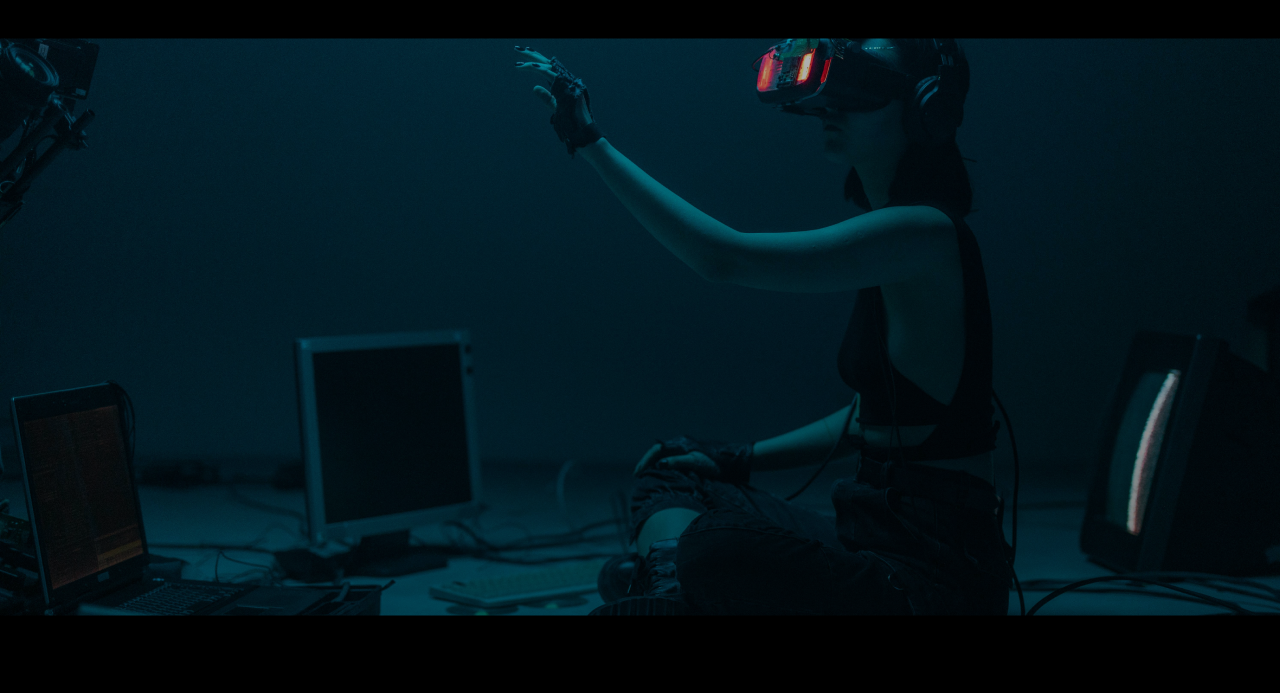
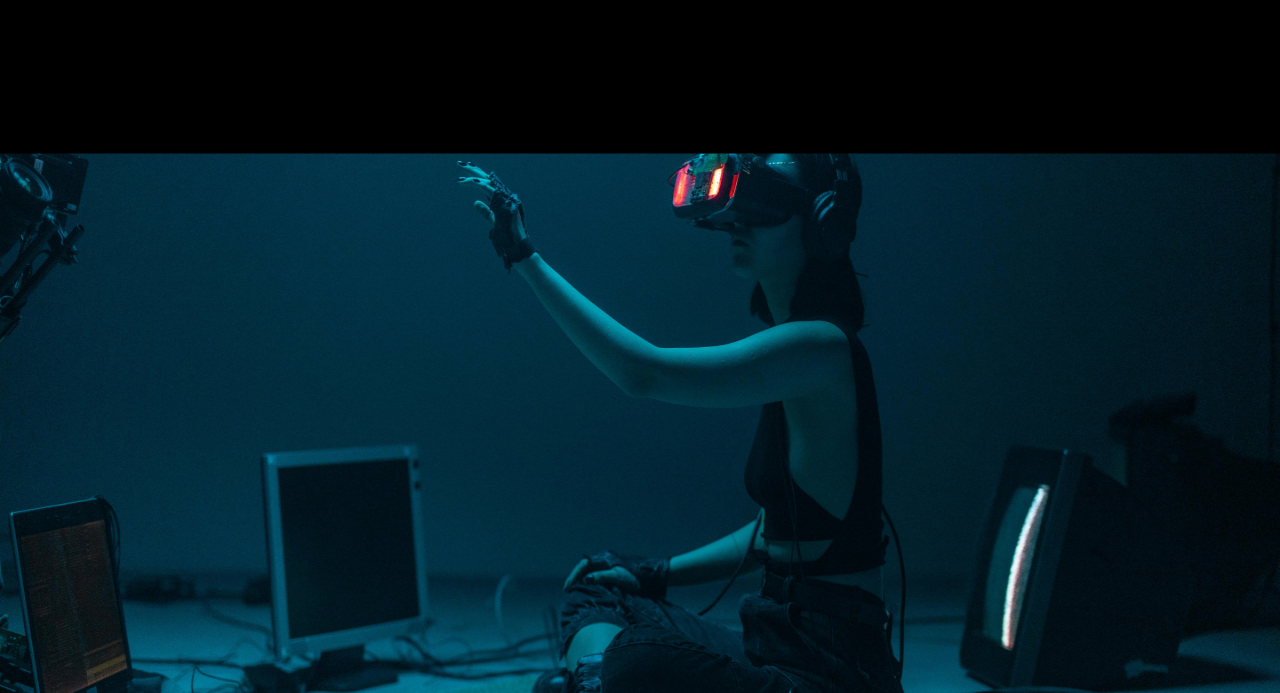
Before and after one commit to cleymeravilaa/inno-tech-page, a plain HTML site: page index.html in a window 1280 px wide. Shown: the part 107-800 px from the top of the page. Drawn offline with nearby package versions, Linux system fonts and the light colour scheme.

Commit message:
bug imagen publicidad

```diff
--- a/index.html
+++ b/index.html
@@ -27,7 +27,7 @@
     <main>
         <section id="home">
             <div class="publicidad">
-
+                <img src="./Assets/seccionpublicidad.png">
             </div>
         </section>
         <section id="about">
--- a/style.css
+++ b/style.css
@@ -66,6 +66,18 @@ nav ul li a:hover{
     text-decoration: none;
 }
 
+#home {
+    display: flex;
+    align-items: center;
+    justify-content: center;
+    text-align: center;
+    flex-direction: column;
+    height:  90vh;
+    background-repeat: no-repeat;
+    background-size: cover;
+    color: white;
+}
+
 #home .publicidad {
     display: flex;
     align-items: center;
@@ -73,12 +85,16 @@ nav ul li a:hover{
     text-align: center;
     flex-direction: column;
     height:  90vh;
-    background-image: linear-gradient(0deg, rgba(0, 0, 0, 0.5), rgba(0, 0, 0, 0.3)) ,url("./Assets/seccionpublicidad.png");
     background-repeat: no-repeat;
     background-size: cover;
     color: white;
-    margin:  0px;
+    margin:  90px 0px 0px;
     max-height: 580px;
+}
+
+#home .publicidad img {
+    width: 100%;
+    height: 90vh;
 }
 
 #about  {
```
